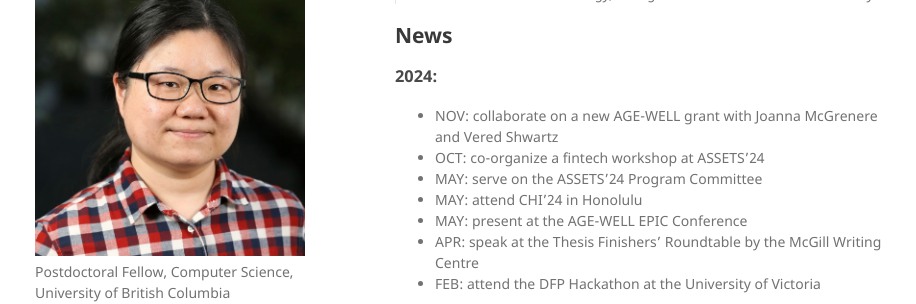
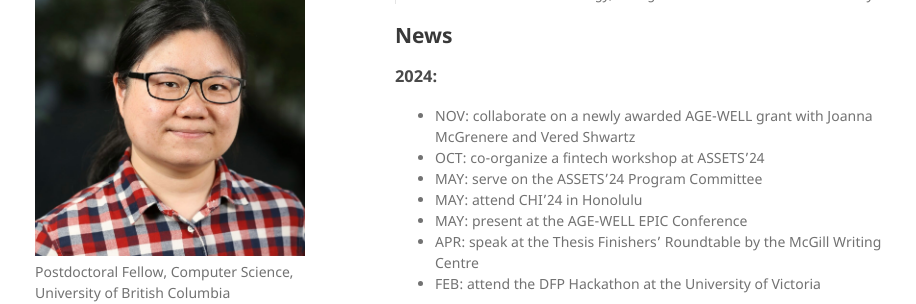
Before and after one commit to jiamin-dai/jiamin-dai.github.io, a Jekyll site: the page built from index.md, in a window 1280 px wide and 900 px high, scrolled down 648 px. Shown: the part 154-458 px from the top of the window, without its empty margins (175-1091 px from the left). Built offline with Jekyll 4.4.1, drawn with Linux system fonts in a browser that asks for light colours; our own code applies the rules of GitHub Pages for plain Markdown files.

Commit message:
Update index.md

```diff
--- a/index.md
+++ b/index.md
@@ -45,7 +45,7 @@ Text can be **bold**, _italic_, or ~~strikethrough~~.
 ## News
 ### 2024:
 
-*   NOV: collaborate on a new AGE-WELL grant with Joanna McGrenere and Vered Shwartz
+*   NOV: collaborate on a newly awarded AGE-WELL grant with Joanna McGrenere and Vered Shwartz
 *   OCT: co-organize a fintech workshop at ASSETS’24
 *   MAY: serve on the ASSETS'24 Program Committee
 *   MAY: attend CHI'24 in Honolulu
```
